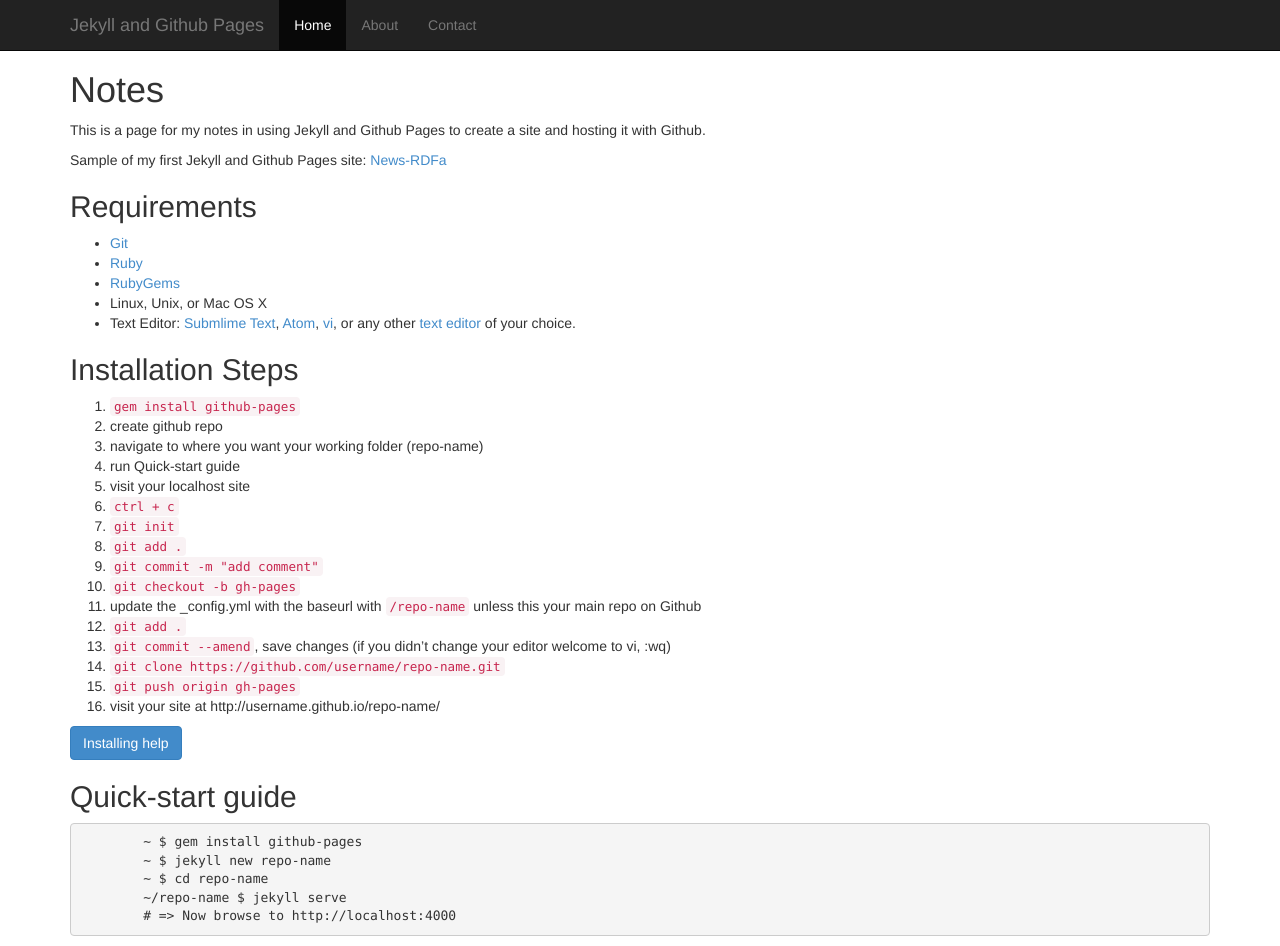
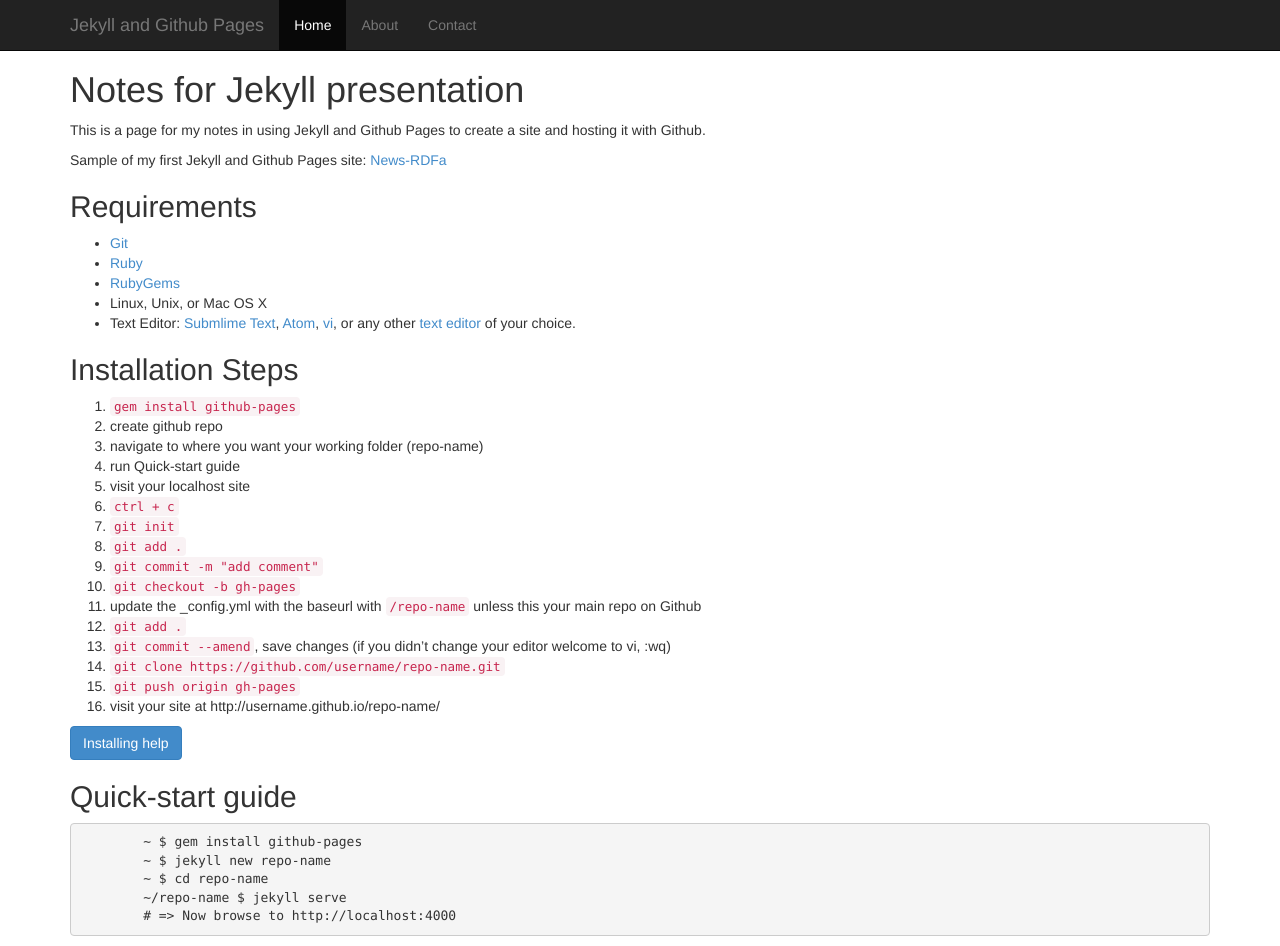
Before and after one commit to shawnthompson/jekyll-presentation, a Jekyll site: the page built from _posts/2014-07-29-notes.md, in a window 1280 px wide and 946 px high. Built offline with Jekyll 4.4.1, drawn with Linux system fonts in a browser that asks for light colours; Markdown is read by kramdown in place of the engine named in the settings.

Commit message:
update notes title

```diff
--- a/_posts/2014-07-29-notes.md
+++ b/_posts/2014-07-29-notes.md
@@ -1,6 +1,6 @@
 ---
 layout: default
-title:  Notes
+title:  Notes for Jekyll presentation
 ---
 
 This is a page for my notes in using Jekyll and Github Pages to create a site and hosting it with Github.
```
